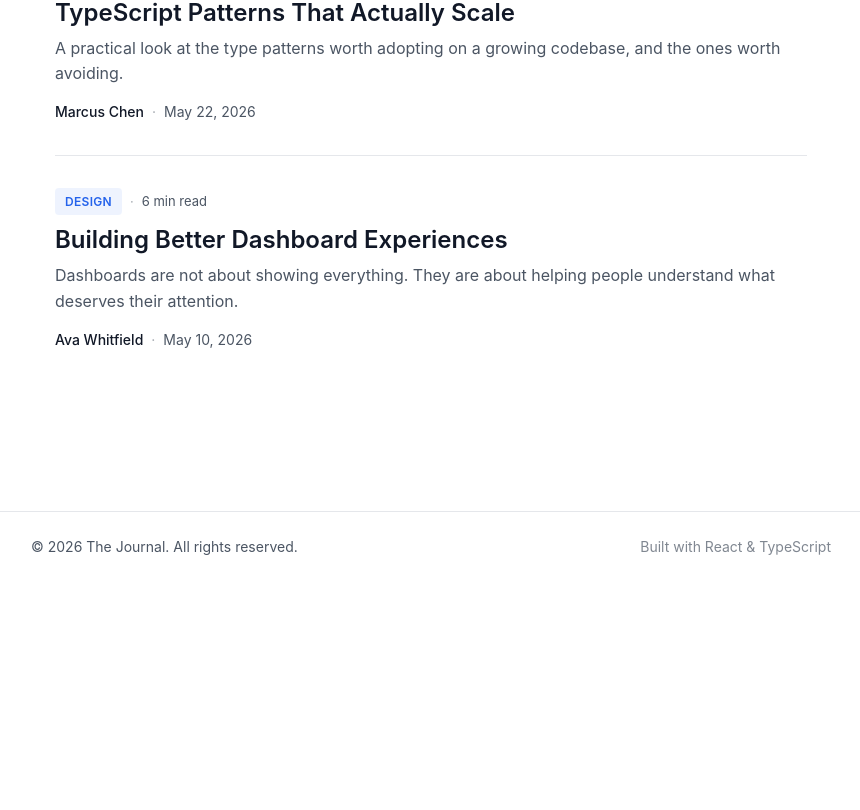
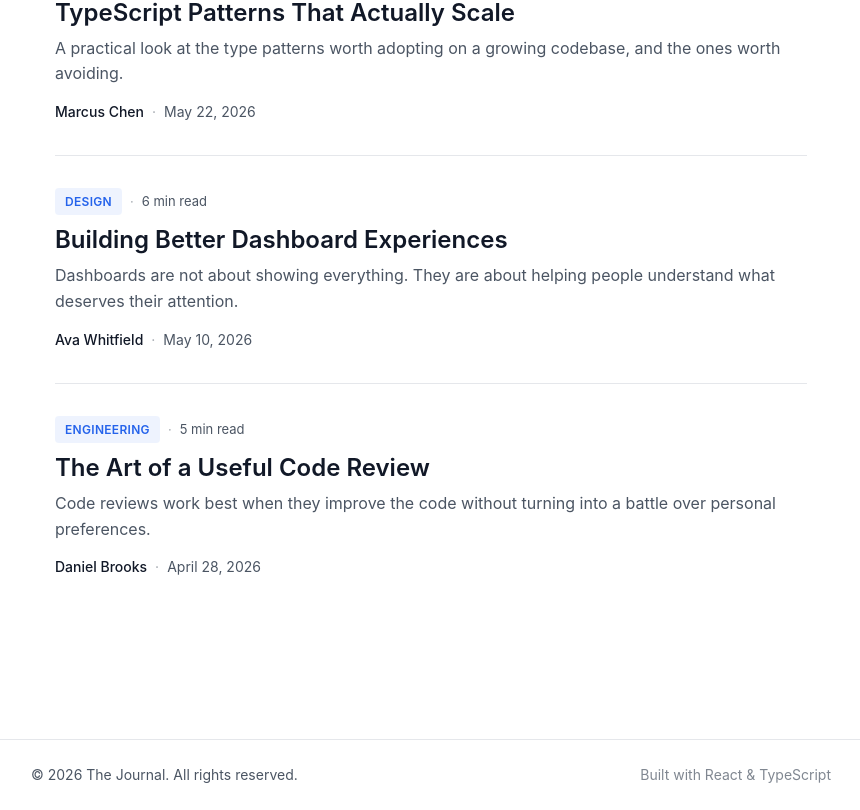
Before and after one commit to kamran0025/Blog_system_design_POC, a React (Vite) app: page / in a window 1280 px wide. Shown: the part 1223-2033 px from the top of the page, without its empty margins (209-1069 px from the left). Before the commit the page ends 1805 px from the top, so only its background shows below. Built offline with nearby package versions, Linux system fonts and the light colour scheme.

Commit message:
adding new data for the post

```diff
--- a/src/data/posts.ts
+++ b/src/data/posts.ts
@@ -91,21 +91,21 @@ export const posts: Post[] = [
       'Good dashboards also account for empty, loading, and error states. A polished dashboard is not just a collection of beautiful charts; it is an experience that remains understandable regardless of the underlying data.',
     ],
   },
-  // {
-  //   id: 'the-art-of-code-review',
-  //   title: 'The Art of a Useful Code Review',
-  //   excerpt:
-  //     'Code reviews work best when they improve the code without turning into a battle over personal preferences.',
-  //   author: 'Daniel Brooks',
-  //   date: '2026-04-28',
-  //   category: 'Engineering',
-  //   readTime: '5 min read',
-  //   content: [
-  //     'A good code review is not a test of who knows more. It is a collaborative process for finding problems, sharing context, and making the code easier to maintain.',
-  //     'Focus comments on correctness, maintainability, performance, and consistency with established patterns. Avoid spending review time on subjective preferences that do not materially improve the code.',
-  //     'The best reviewers explain why something should change instead of simply pointing out that it is wrong. That small difference turns a review into a learning opportunity.',
-  //   ],
-  // },
+  {
+    id: 'the-art-of-code-review',
+    title: 'The Art of a Useful Code Review',
+    excerpt:
+      'Code reviews work best when they improve the code without turning into a battle over personal preferences.',
+    author: 'Daniel Brooks',
+    date: '2026-04-28',
+    category: 'Engineering',
+    readTime: '5 min read',
+    content: [
+      'A good code review is not a test of who knows more. It is a collaborative process for finding problems, sharing context, and making the code easier to maintain.',
+      'Focus comments on correctness, maintainability, performance, and consistency with established patterns. Avoid spending review time on subjective preferences that do not materially improve the code.',
+      'The best reviewers explain why something should change instead of simply pointing out that it is wrong. That small difference turns a review into a learning opportunity.',
+    ],
+  },
 ];
 
 export function getPostById(id: string): Post | undefined {
```
